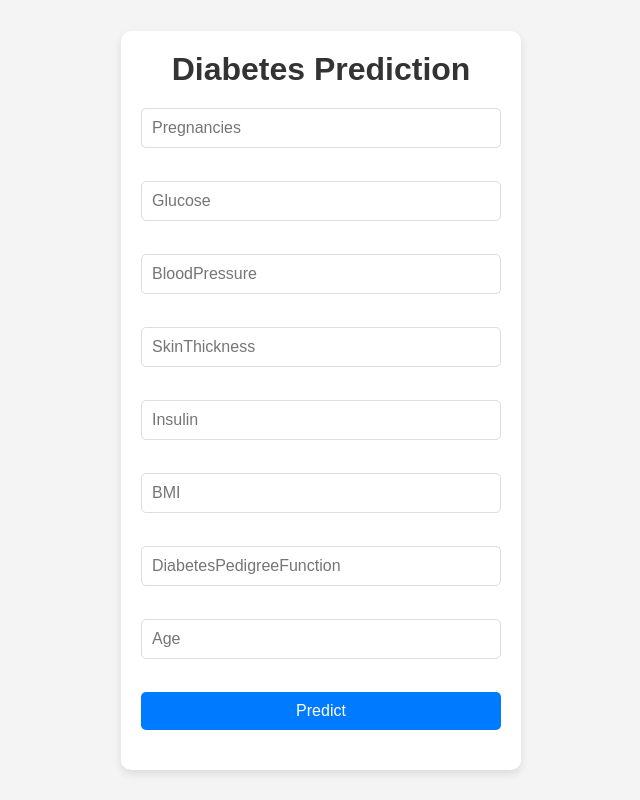
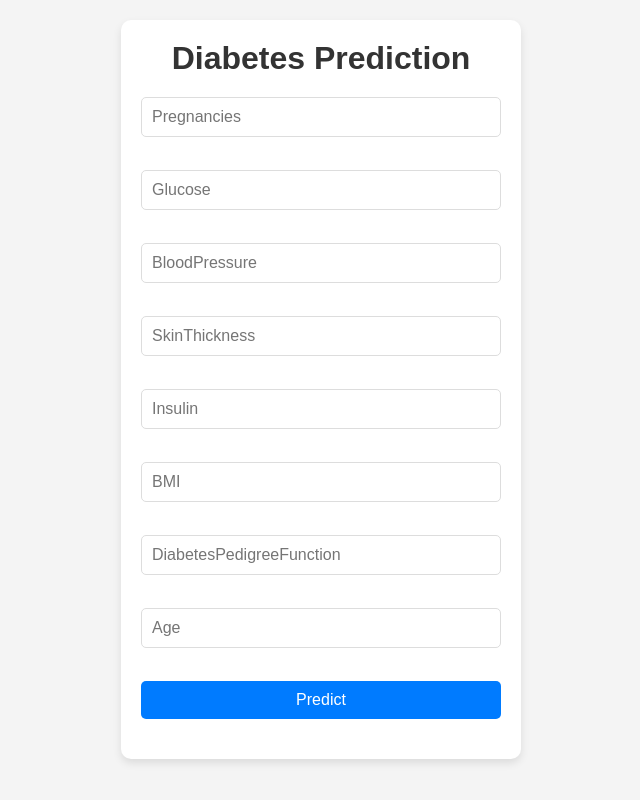
Before and after one commit to Vedant22AIDS/Diabetes-Prediction, a Flask app: page /predictdata in a window 1280 px wide. Shown: the whole page, without its empty margins (319-959 px from the left). Run offline with Flask 3, Linux system fonts and the light colour scheme; parts of the project's set-up code (start-up, migrations or seed data) failed here and were passed over.

Commit message:
Update home.html

```diff
--- a/templates/home.html
+++ b/templates/home.html
@@ -16,7 +16,8 @@
     body {
       display: flex;
       justify-content: center;
-      align-items: center;
+      align-items: flex-start; /* Align items to the top */
+      padding-top: 20px; /* Space from the top */
       min-height: 100vh;
       background: #f4f4f4;
     }
```
